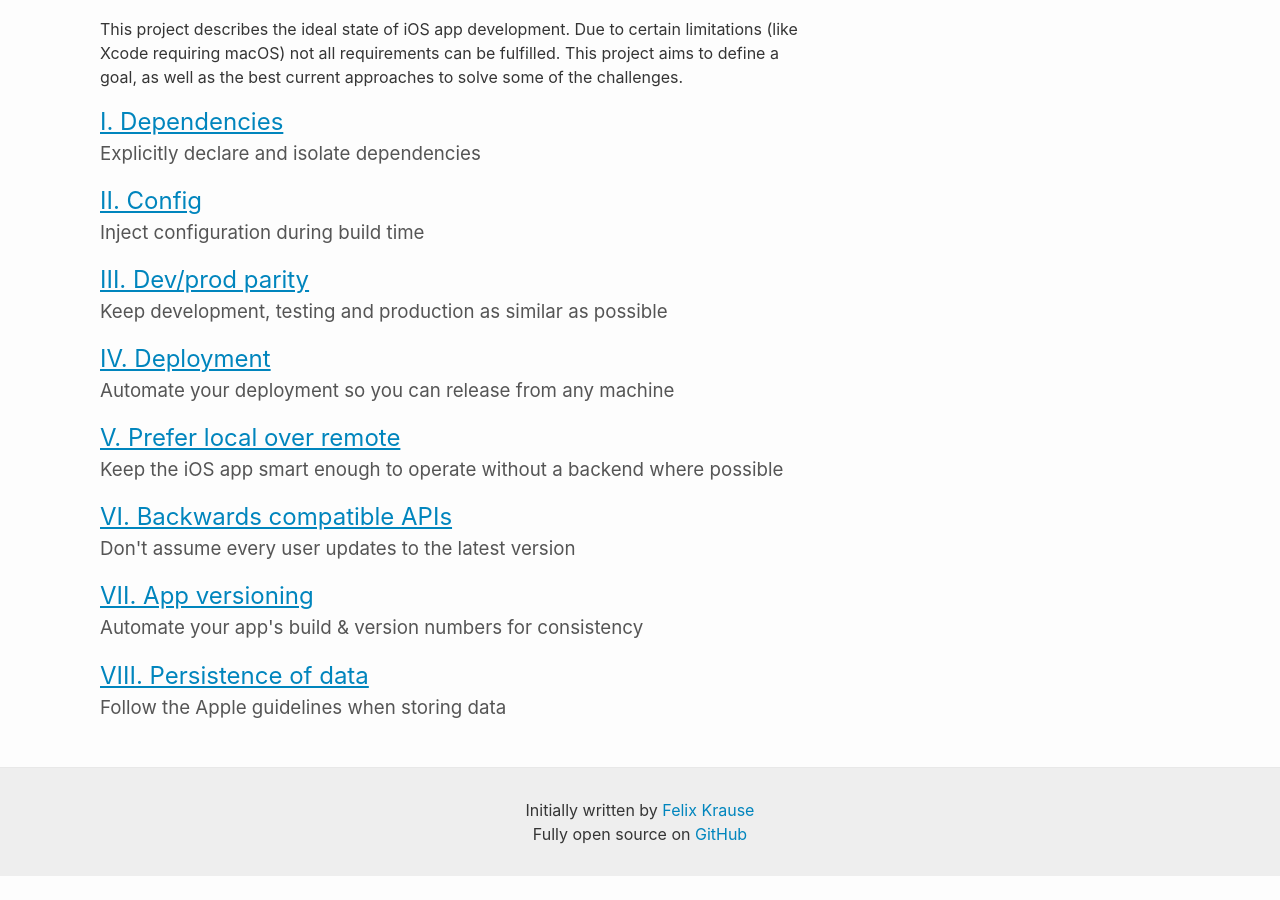
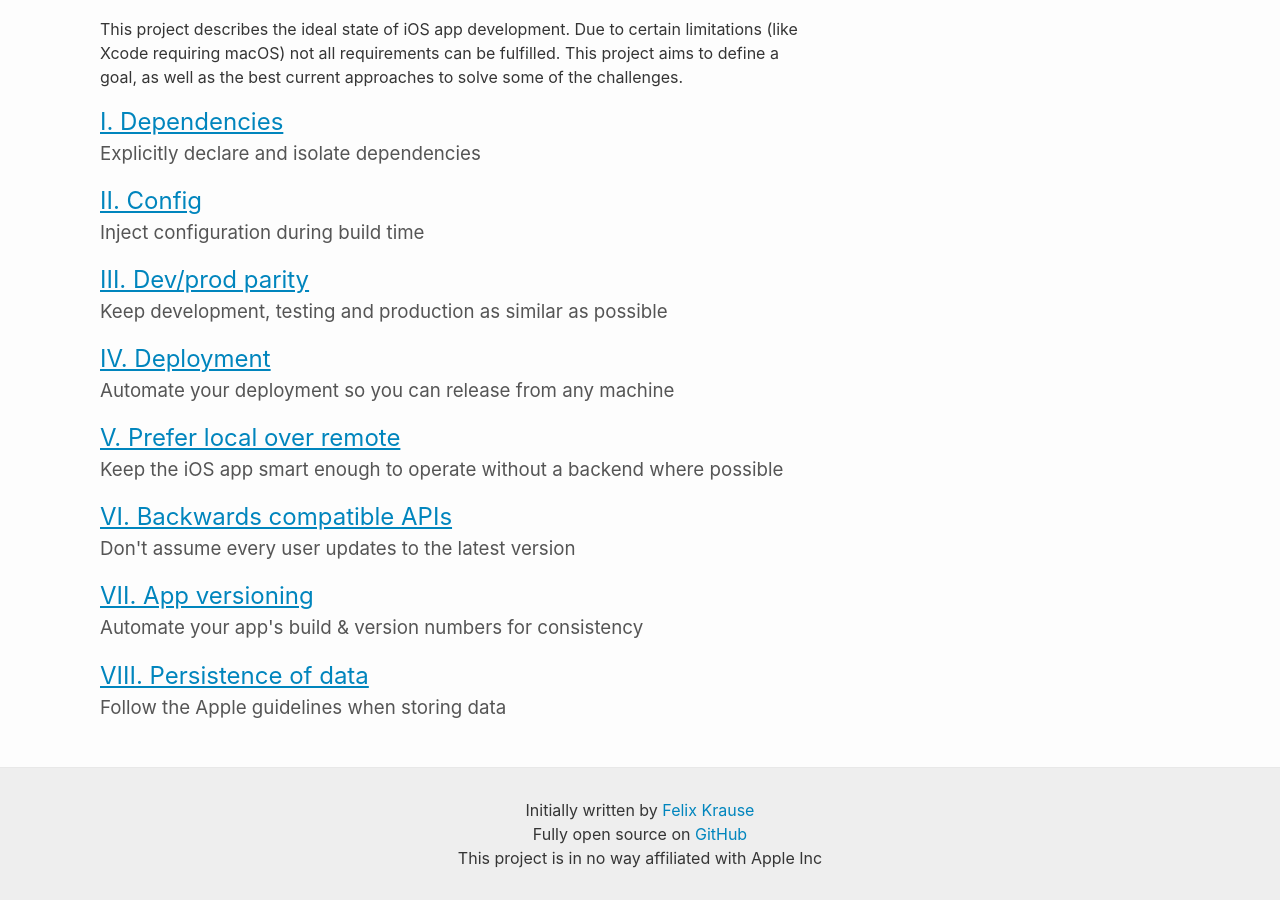
Before and after one commit to ios-factor/ios-factor.com, a Jekyll site: the page built from index.md, in a window 1280 px wide and 900 px high, scrolled down 848 px. Built offline with Jekyll 4.4.1, drawn with Linux system fonts in a browser that asks for light colours; before the commit the page ends 1724 px from its top, so only the background shows below that.

Commit message:
No Apple

```diff
--- a/_includes/footer.html
+++ b/_includes/footer.html
@@ -5,6 +5,10 @@
     <br />
 
     Fully open source on <a href="https://github.com/ios-factor/ios-factor.com">GitHub</a>
+
+    <br />
+
+    This project is in no way affiliated with Apple Inc
   </div>
 </footer>
 
```
